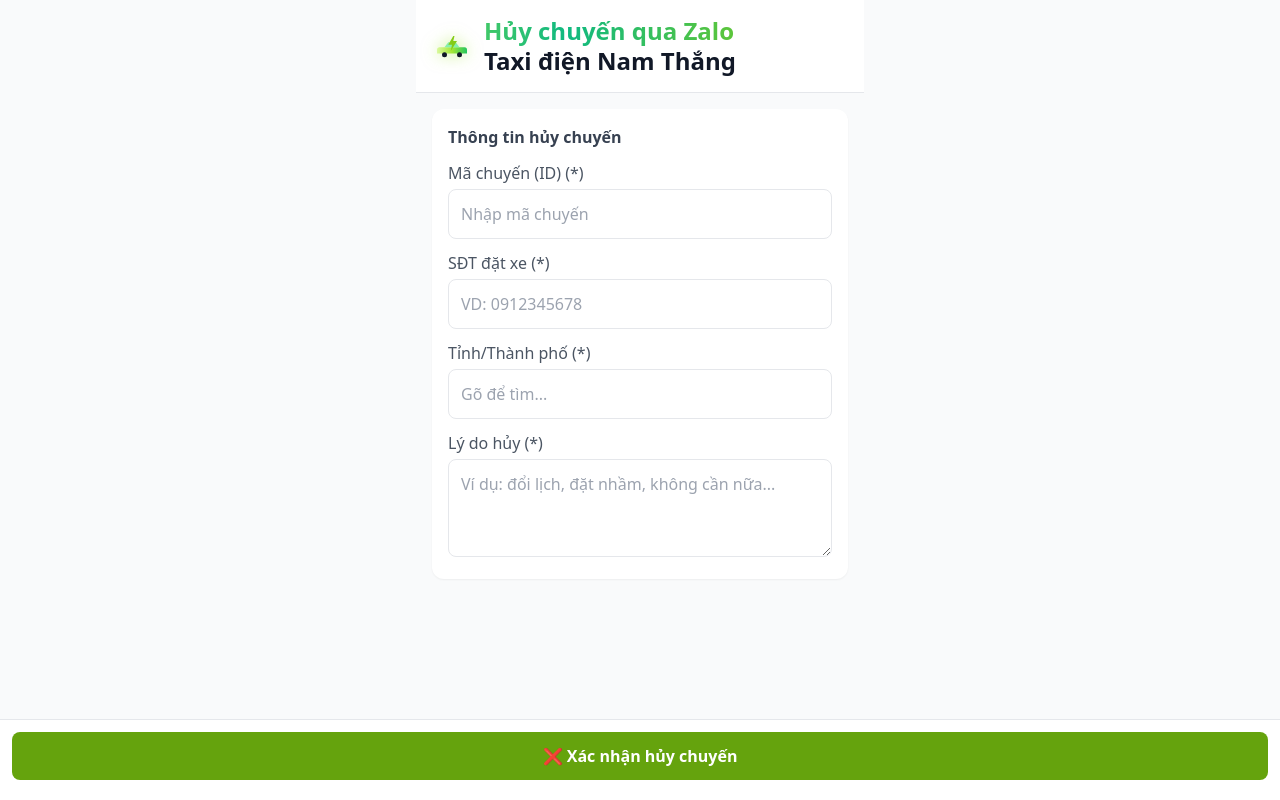
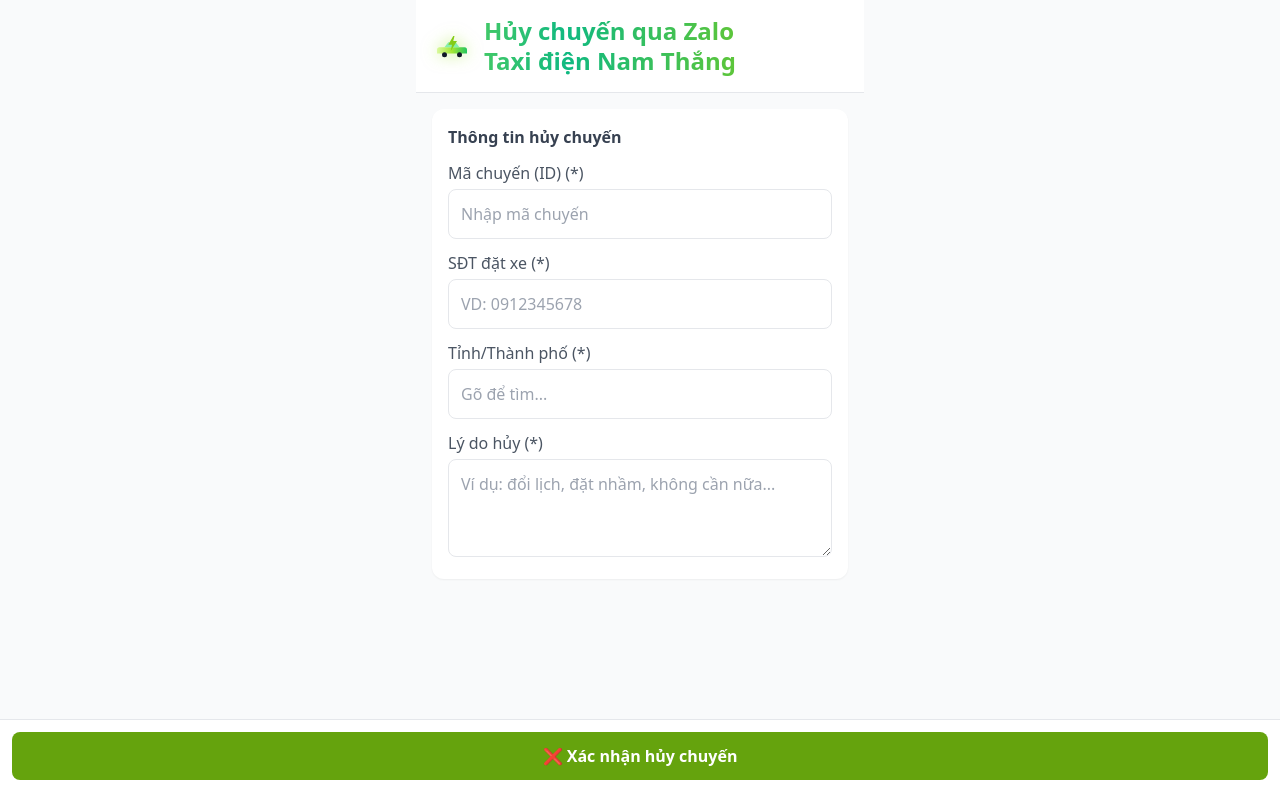
Before and after one commit to namthanggroup/huyxezalo, a plain HTML site: page index.html in a window 1280 px wide. Drawn offline with nearby package versions, Linux system fonts and the light colour scheme.

Commit message:
Update index.html

```diff
--- a/index.html
+++ b/index.html
@@ -36,7 +36,7 @@
         <span class="block bg-gradient-to-r from-lime-400 via-emerald-500 to-lime-500 bg-clip-text text-transparent shimmer-text">
           Hủy chuyến qua Zalo
         </span>
-        <span class="block text-gray-900">
+        <span class="block bg-gradient-to-r from-lime-400 via-emerald-500 to-lime-500 bg-clip-text text-transparent shimmer-text">
           Taxi điện Nam Thắng
         </span>
       </h1>
```
